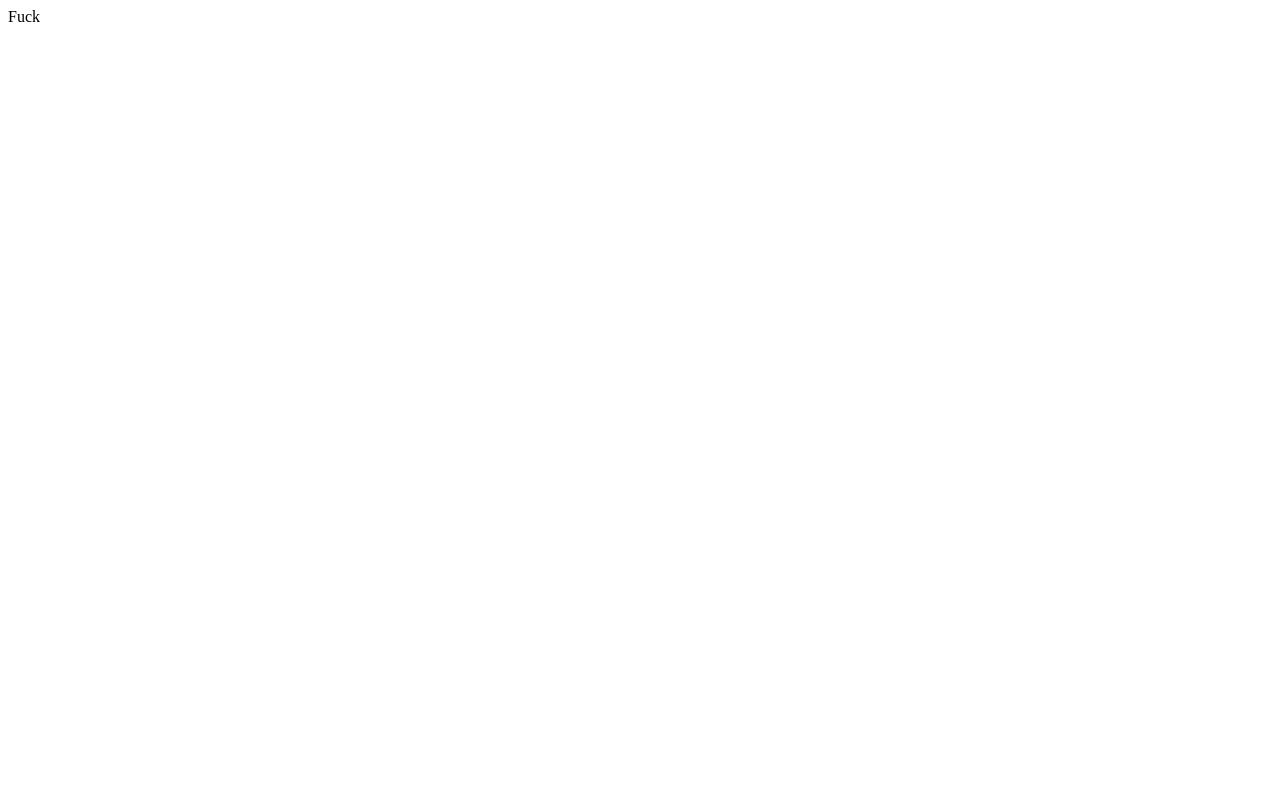
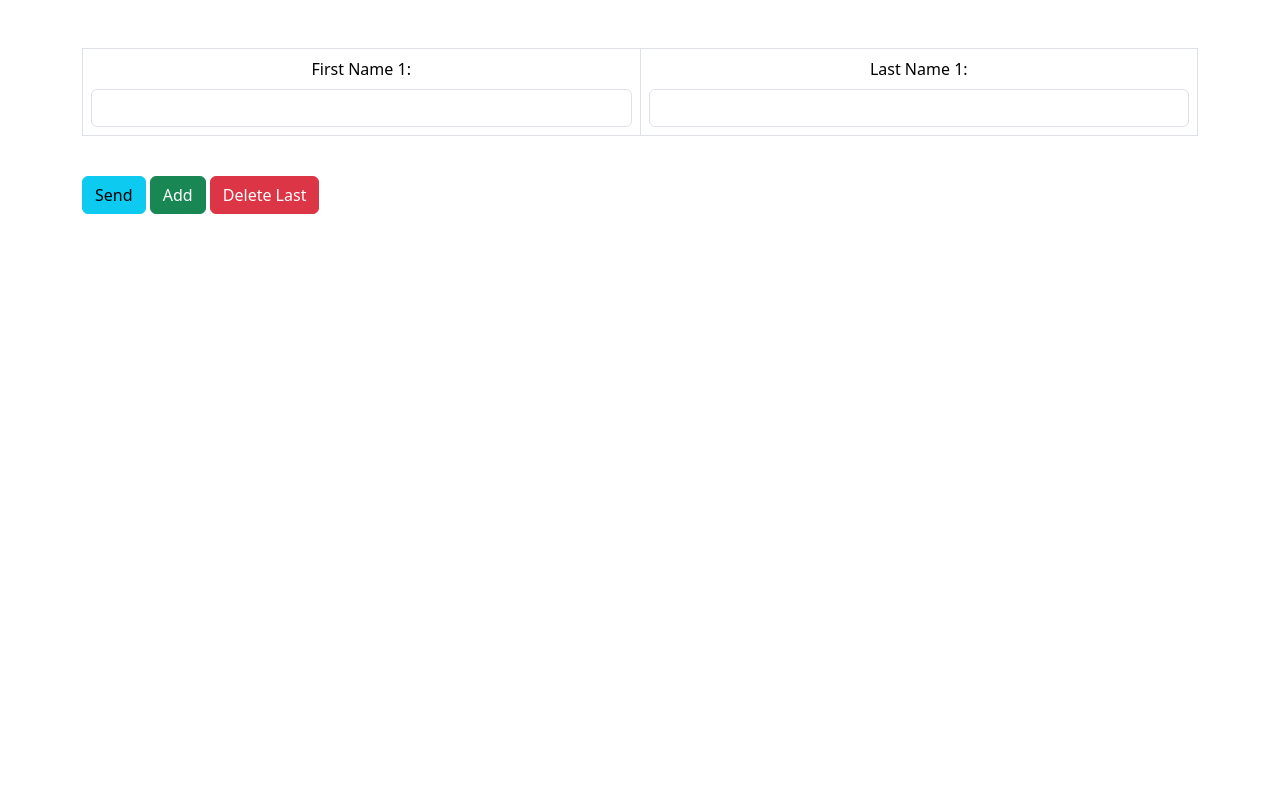
Before and after one commit to Arash-abraham/See-Movie, a PHP site: page / in a window 1280 px wide. Before the commit the page is almost empty. Run offline with PHP 8.4, Linux system fonts and the light colour scheme; some libraries are stand-ins or nearby versions.

Commit message:
Update index.php

```diff
--- a/php/index.php
+++ b/php/index.php
@@ -1,3 +1,109 @@
-<?php
-  echo 'Fuck';
-?>
+<!DOCTYPE html>
+<html lang="en">
+<head>
+    <meta charset="UTF-8">
+    <meta name="viewport" content="width=device-width, initial-scale=1.0">
+    <link rel="stylesheet" href="../css/bootstrap.min.css">
+    <title>Document</title>
+</head>
+<body>
+    <div class="container">
+        <div class="row pt-5">
+
+        <?php
+                    if(isset($_POST['btn_send']))
+                    {
+                        ?>
+                            <table class="table table-bordered">
+                                <tr class="text-center">
+                                    <td>
+                                        First Name
+                                    </td>
+                                    <td>
+                                        Last Name
+                                    </td>
+                                </tr>
+                                <?php
+                                    $lnArray = $_POST['ln'];//$lnArray = array();
+                                    $i = 0;
+                                    foreach($_POST['fn'] as $fn)
+                                    {
+                                        $ln = $lnArray[$i];
+                                ?>
+                                <tr class="text-center">
+                                    <td><strong><?php print $fn; ?></strong></td>
+                                    <td><strong><?php print $ln; ?></strong></td>
+                                </tr>
+                                <?php
+                                        $i++;
+                                    }
+                                ?>
+                            </table>
+
+                        <?php
+                    }
+                    else
+                    {
+                ?>
+            <form id='add-btn' method="post" action="">
+                <table id="tbl-list" class="table table-bordered">
+                    <tbody>
+                        <tr class="text-center">
+                            <td>
+                                <label for="fn1" class="form-label fn-label">First Name <span class="span-fn">1</span>:</label>
+                                <input type="text" class="form-control fn" id="fn1" name="fn[]">
+                            </td>
+                            <td>
+                                <label for="ln1" class="form-label ln-label">Last Name <span class="span-ln">1</span>:</label>
+                                <input type="text" class="form-control ln" id="ln1" name="ln[]">
+                            </td>
+                        </tr>
+                    </tbody>
+                </table>
+                <br>
+                <input type="submit" value="Send" class="btn btn-info send-row" name="btn_send">
+                <input type="button" class="btn btn-success add-row" id="add-row" value="Add">
+                <input type="button" class="btn btn-danger del-row" onclick="removeLastItem()" value="Delete Last">
+            </form>
+            <?php
+                    }
+                ?>
+        </div>
+    </div>
+
+    <script>
+        function removeLastItem() {
+            var tbl = document.querySelector('#tbl-list tbody');
+            var rows = tbl.getElementsByTagName('tr');
+
+            if (rows.length === 1) {
+                alert("Cannot delete the last row!");
+            } else if (rows.length > 1) {
+                rows[rows.length - 1].remove();
+            }
+        }
+
+        function addItem() {
+            var tbl = document.querySelector('#tbl-list tbody');
+            var tr = document.querySelector('#tbl-list tr:last-child');
+            var newTr = tr.cloneNode(true);
+            var len = document.querySelectorAll('.fn-label').length;
+
+            // Reset values and IDs for new row
+            newTr.querySelector('.fn').value = '';
+            newTr.querySelector('.ln').value = '';
+            newTr.querySelector('.fn-label').setAttribute('for', 'fn' + (len + 1));
+            newTr.querySelector('.ln-label').setAttribute('for', 'ln' + (len + 1));
+            newTr.querySelector('.fn').setAttribute('id', 'fn' + (len + 1));
+            newTr.querySelector('.ln').setAttribute('id', 'ln' + (len + 1));
+            newTr.querySelector('.span-fn').innerText = len + 1;
+            newTr.querySelector('.span-ln').innerText = len + 1;
+
+            // Append the new row to the table
+            tbl.appendChild(newTr);
+        }
+
+        document.getElementById('add-row').addEventListener('click', addItem);
+    </script>
+</body>
+</html>
```
